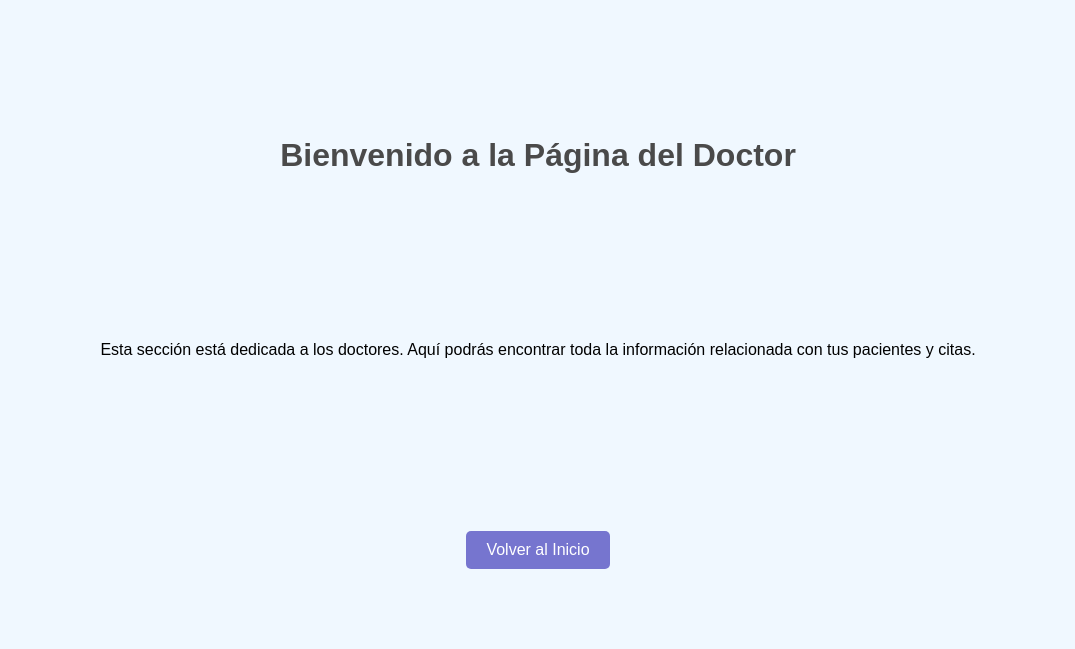
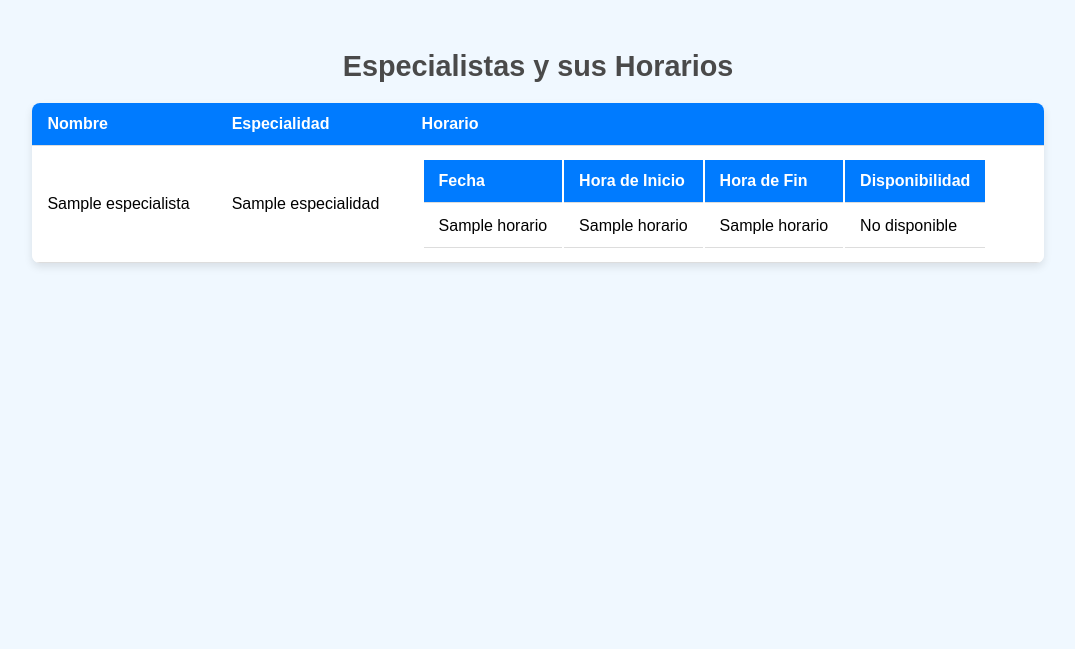
Before and after one commit to RicardoCharris14/Ingenieria_Software, a Flask app: template src/templates/doctor.html in a window 1280 px wide. Shown: the top 649 px of the page, without its empty margins (102-1177 px from the left). Run offline with Flask 3, Linux system fonts and the light colour scheme; the template is opened without the code that fills it: most values are stand-ins (such as "Sample title", 1, 10 or a date in 2020).

Commit message:
Visualizacion de los horarios de los especialistas en la pagina del Doctor

```diff
--- a/src/templates/doctor.html
+++ b/src/templates/doctor.html
@@ -7,10 +7,46 @@
     <link rel="stylesheet" href="{{ url_for('static', filename='styles.css') }}">
 </head>
 <body>
-    <div class="menu">
-        <h1>Bienvenido a la Página del Doctor</h1>
-        <p>Esta sección está dedicada a los doctores. Aquí podrás encontrar toda la información relacionada con tus pacientes y citas.</p>
-        <button onclick="location.href='{{ url_for('index') }}'">Volver al Inicio</button>
-    </div>
+    <h1>Especialistas y sus Horarios</h1>
+
+    <table id="tablaEspecialistas">
+        <thead>
+            <tr>
+                <th>Nombre</th>
+                <th>Especialidad</th>
+                <th>Horario</th>
+            </tr>
+        </thead>
+        <tbody>
+            {% for item in especialistas_horarios %}
+                <tr>
+                    <td>{{ item.especialista.nombre }}</td>
+                    <td>{{ item.especialista.especialidad }}</td>
+                    <td>
+                        <table>
+                            <thead>
+                                <tr>
+                                    <th>Fecha</th>
+                                    <th>Hora de Inicio</th>
+                                    <th>Hora de Fin</th>
+                                    <th>Disponibilidad</th>
+                                </tr>
+                            </thead>
+                            <tbody>
+                                {% for horario in item.horarios %}
+                                    <tr>
+                                        <td>{{ horario[1] }}</td> <!-- Fecha -->
+                                        <td>{{ horario[2] }}</td> <!-- Hora de inicio -->
+                                        <td>{{ horario[3] }}</td> <!-- Hora de fin -->
+                                        <td>{{ 'Disponible' if horario[4] else 'No disponible' }}</td>
+                                    </tr>
+                                {% endfor %}
+                            </tbody>
+                        </table>
+                    </td>
+                </tr>
+            {% endfor %}
+        </tbody>
+    </table>
 </body>
 </html>
```
